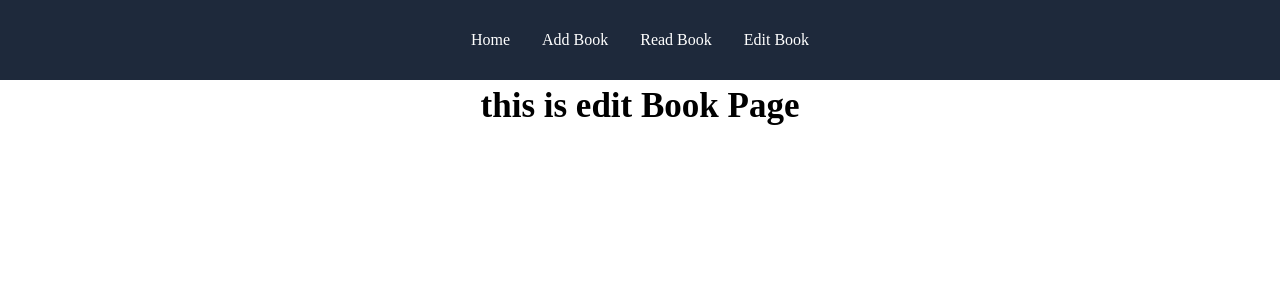
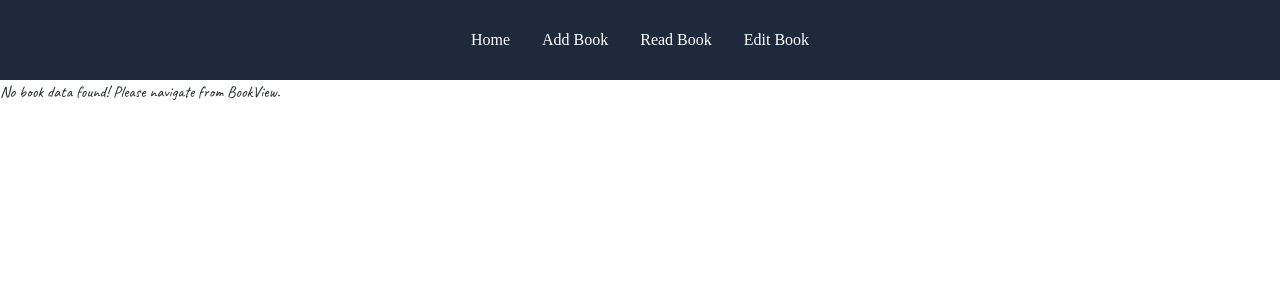
Before and after one commit to DarkRahi999/CRUD-App, a React (Vite) app: page /editBook in a window 1280 px wide. Shown: the top 300 px of the page. Built offline with nearby package versions, Linux system fonts and the light colour scheme; a web font is replaced by a local one.

Commit message:
all logic code done

```diff
--- a/package.json
+++ b/package.json
@@ -15,7 +15,7 @@
     "react-dom": "^19.0.0",
     "react-icons": "^5.5.0",
     "react-redux": "^9.2.0",
-    "react-router": "^7.6.2",
+    "react-router-dom": "^7.6.2",
     "uuid": "^11.1.0"
   },
   "devDependencies": {
--- a/src/features/Bookview.jsx
+++ b/src/features/Bookview.jsx
@@ -8,10 +8,10 @@ const BookView = () => {
   const navButton = useNavigate();
   const handelDelete = (id) =>{
     dispatch(deleteBook(id));
-  }
-  const handelEdit = () => {
-      navButton("/editBook", {replace : true});
-  }
+  };
+  const handelEdit = (book) => {
+  navButton("/editBook", { state: { book }, replace: true });
+  };
   return (
     <div className="pb-20">
       <h2 className="py-10">List of Books !!</h2>
@@ -31,7 +31,7 @@ const BookView = () => {
                 <td className="border border-gray-400 px-4 py-2">{title}</td>
                 <td className="border border-gray-400 px-4 py-2">{author}</td>
                 <td className="border border-gray-400 px-4 py-2 space-x-2">
-                  <button onClick={() => {handelEdit()}} className="bg-green-600 text-white px-4 py-1 rounded mr-1">Edit</button>
+                  <button onClick={() => {handelEdit({ id, title, author })}} className="bg-green-600 text-white px-4 py-1 rounded mr-1">Edit</button>
                   <button onClick={() => {handelDelete(id)}}className="bg-red-500 text-white px-2 py-1 rounded">Delete</button>
                 </td>
               </tr>
--- a/src/features/bookSlice.jsx
+++ b/src/features/bookSlice.jsx
@@ -21,9 +21,17 @@ export const bookSlice = createSlice({
             state.book = state.book.filter(book => book.id != id)
 
         },
+        updateBook: (state, action) => {
+        const { id, title, author } = action.payload;
+        const existingBook = state.book.find((b) => b.id === id);
+        if (existingBook) {
+            existingBook.title = title;
+            existingBook.author = author;
+        }}
+
     }
 
 });
 
-export const { showBooks, addBooks, deleteBook } = bookSlice.actions;
+export const { showBooks, addBooks, deleteBook, updateBook } = bookSlice.actions;
 export default bookSlice.reducer;
--- a/src/pages/EditBook.jsx
+++ b/src/pages/EditBook.jsx
@@ -1,10 +1,64 @@
+import { useLocation, useNavigate } from "react-router-dom";
+import { useState } from "react";
+import { useDispatch } from "react-redux";
+import { updateBook } from "../features/bookSlice"; // ⬅️ তোমার slice থেকে import করো
 
-const editBook = () => {
+const EditBook = () => {
+  const location = useLocation();
+  const navigate = useNavigate();
+  const dispatch = useDispatch();
+
+  const book = location.state?.book;
+
+  if (!book) {
+    return <p>No book data found! Please navigate from BookView.</p>;
+  }
+
+  const [title, setTitle] = useState(book.title);
+  const [author, setAuthor] = useState(book.author);
+
+  const handleSubmit = (e) => {
+    e.preventDefault();
+
+    // Redux state update
+    dispatch(updateBook({
+      id: book.id,
+      title,
+      author,
+    }));
+
+    // Navigate to ReadBook
+    navigate("/readBook", {replace: true});
+  };
+
   return (
-    <div>
-      <h2>this is edit Book Page</h2>
+    <div className="p-10">
+      <h2 className="text-xl font-semibold mb-4">Edit Book (ID: {book.id})</h2>
+      <form onSubmit={handleSubmit} className="space-y-4 max-w-md mx-auto">
+        <div>
+          <label className="block mb-1">Title:</label>
+          <input
+            type="text"
+            value={title}
+            onChange={(e) => setTitle(e.target.value)}
+            className="border p-2 w-full"
+          />
+        </div>
+        <div>
+          <label className="block mb-1">Author:</label>
+          <input
+            type="text"
+            value={author}
+            onChange={(e) => setAuthor(e.target.value)}
+            className="border p-2 w-full"
+          />
+        </div>
+        <button type="submit" className="bg-blue-600 text-white px-4 py-2 rounded">
+          Update Book
+        </button>
+      </form>
     </div>
-  )
-}
+  );
+};
 
-export default editBook;
+export default EditBook;
```
Also changed, not shown: src/pages/ReadBook.jsx (deleted, +0 -10 lines), 1 other file (tests, documents, lock files or other folders).
